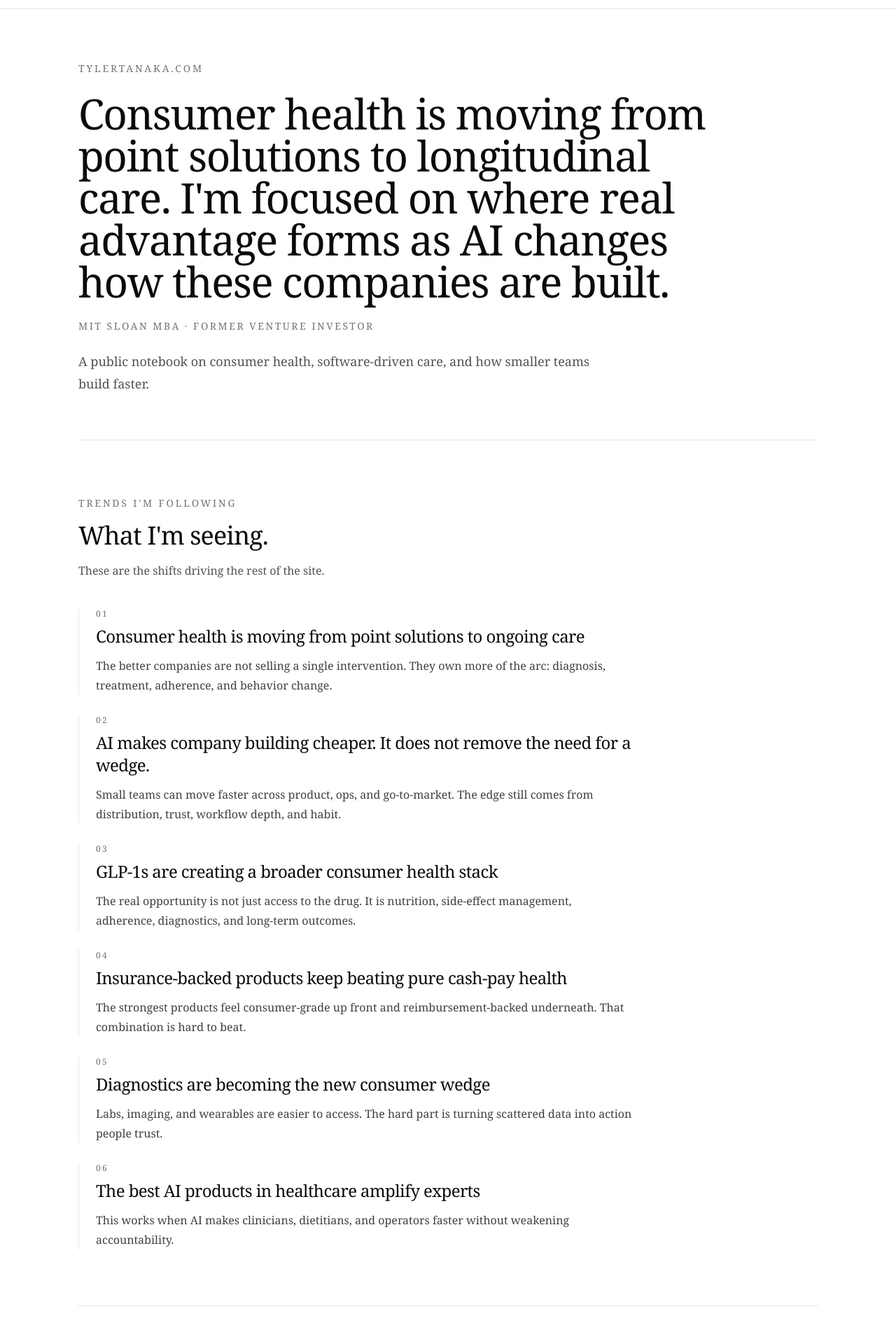
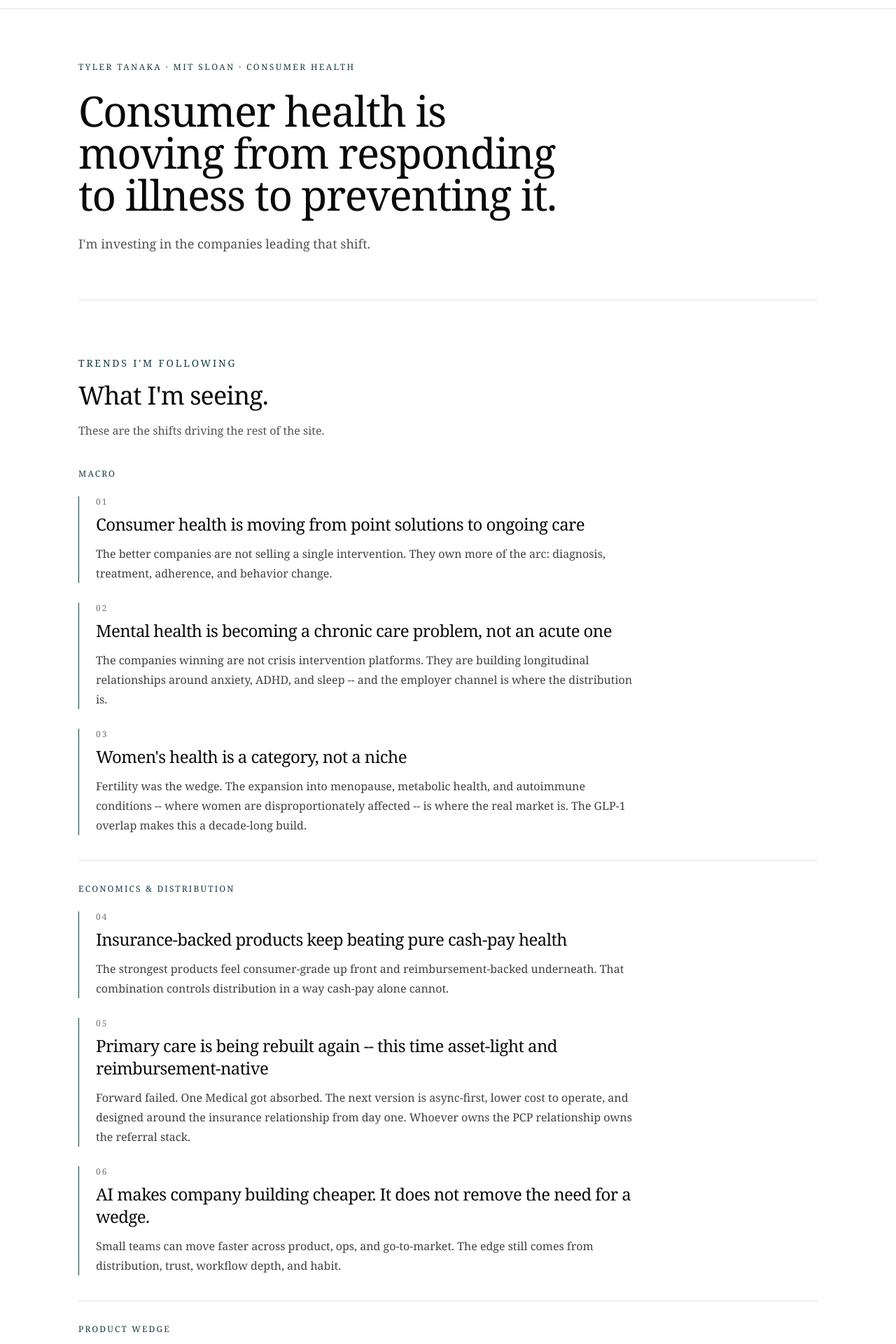
Before and after one commit to sfburrito/tylertanakawebsite, a Next.js app: page / in a window 1280 px wide. Shown: the part 40-1960 px from the top of the page at 70% size. Built offline with nearby package versions, Linux system fonts and the light colour scheme.

Commit message:
more writing updates

```diff
--- a/app/page.js
+++ b/app/page.js
@@ -8,34 +8,65 @@ function Mark({ label }) {
 
 const trends = [
   {
+    category: "Macro",
     title: "Consumer health is moving from point solutions to ongoing care",
     detail:
       "The better companies are not selling a single intervention. They own more of the arc: diagnosis, treatment, adherence, and behavior change."
   },
   {
+    category: "Macro",
+    title: "Mental health is becoming a chronic care problem, not an acute one",
+    detail:
+      "The companies winning are not crisis intervention platforms. They are building longitudinal relationships around anxiety, ADHD, and sleep -- and the employer channel is where the distribution is."
+  },
+  {
+    category: "Macro",
+    title: "Women's health is a category, not a niche",
+    detail:
+      "Fertility was the wedge. The expansion into menopause, metabolic health, and autoimmune conditions -- where women are disproportionately affected -- is where the real market is. The GLP-1 overlap makes this a decade-long build."
+  },
+  {
+    category: "Economics & Distribution",
+    title: "Insurance-backed products keep beating pure cash-pay health",
+    detail:
+      "The strongest products feel consumer-grade up front and reimbursement-backed underneath. That combination controls distribution in a way cash-pay alone cannot."
+  },
+  {
+    category: "Economics & Distribution",
+    title:
+      "Primary care is being rebuilt again -- this time asset-light and reimbursement-native",
+    detail:
+      "Forward failed. One Medical got absorbed. The next version is async-first, lower cost to operate, and designed around the insurance relationship from day one. Whoever owns the PCP relationship owns the referral stack."
+  },
+  {
+    category: "Economics & Distribution",
     title: "AI makes company building cheaper. It does not remove the need for a wedge.",
     detail:
       "Small teams can move faster across product, ops, and go-to-market. The edge still comes from distribution, trust, workflow depth, and habit."
   },
   {
-    title: "GLP-1s are creating a broader consumer health stack",
+    category: "Product Wedge",
+    title: "Diagnostics are becoming the front door, not the follow-up",
     detail:
-      "The real opportunity is not just access to the drug. It is nutrition, side-effect management, adherence, diagnostics, and long-term outcomes."
+      "Labs, imaging, and wearables are easier to access than ever. The hard part is building the interpretation layer that turns scattered data into action people trust and act on."
   },
   {
-    title: "Insurance-backed products keep beating pure cash-pay health",
+    category: "Product Wedge",
+    title: "GLP-1s are a commodity. The outcomes infrastructure around them is not.",
     detail:
-      "The strongest products feel consumer-grade up front and reimbursement-backed underneath. That combination is hard to beat."
+      "The real opportunity is not access to the drug. It is nutrition, side-effect management, adherence, diagnostics, and the longitudinal care layer that makes the drug actually work."
   },
   {
-    title: "Diagnostics are becoming the new consumer wedge",
+    category: "Moats",
+    title: "AI works in healthcare when it makes experts faster, not optional",
     detail:
-      "Labs, imaging, and wearables are easier to access. The hard part is turning scattered data into action people trust."
+      "The products gaining real traction are not replacing clinicians or dietitians. They are compressing the time and cost of expert judgment while keeping accountability intact."
   },
   {
-    title: "The best AI products in healthcare amplify experts",
+    category: "Moats",
+    title: "Consumer trust in health data is a moat, not a feature",
     detail:
-      "This works when AI makes clinicians, dietitians, and operators faster without weakening accountability."
+      "The companies that own longitudinal health relationships -- where someone voluntarily shares labs, wearable data, and symptoms over time -- have a compounding data advantage that is genuinely hard to replicate. This is the infrastructure thesis underneath everything else."
   }
 ];
 
@@ -185,6 +216,18 @@ const operatorStack = [
   }
 ];
 
+const groupedTrends = Object.entries(
+  trends.reduce((groups, trend) => {
+    if (!groups[trend.category]) {
+      groups[trend.category] = [];
+    }
+    groups[trend.category].push(trend);
+    return groups;
+  }, {})
+);
+
+const accent = "#183C40";
+
 export default function HomePage() {
   return (
     <main className="min-h-screen bg-white text-neutral-950">
@@ -195,16 +238,16 @@ export default function HomePage() {
           </a>
           <nav className="overflow-x-auto">
             <div className="flex min-w-max items-center gap-5 text-sm text-neutral-600">
-              <a href="#trends" className="whitespace-nowrap hover:text-neutral-950">
+              <a href="#trends" className="whitespace-nowrap">
                 Trends
               </a>
-              <a href="#companies" className="whitespace-nowrap hover:text-neutral-950">
+              <a href="#companies" className="whitespace-nowrap">
                 Companies
               </a>
-              <a href="#tools" className="whitespace-nowrap hover:text-neutral-950">
+              <a href="#tools" className="whitespace-nowrap">
                 Tools
               </a>
-              <a href="#about" className="whitespace-nowrap hover:text-neutral-950">
+              <a href="#about" className="whitespace-nowrap">
                 About
               </a>
             </div>
@@ -214,26 +257,26 @@ export default function HomePage() {
 
       <div id="top" className="mx-auto max-w-6xl px-6 pt-24 pb-14 sm:px-8 sm:pt-28 sm:pb-20 lg:px-12 lg:pt-32 lg:pb-24">
         <section className="border-b border-neutral-200 pb-14 sm:pb-16 scroll-mt-24">
-          <p className="text-sm uppercase tracking-[0.2em] text-neutral-500">
-            tylertanaka.com
+          <p
+            className="text-xs uppercase tracking-[0.2em] font-medium mb-6"
+            style={{ color: accent }}
+          >
+            TYLER TANAKA &middot; MIT SLOAN &middot; CONSUMER HEALTH
           </p>
           <h1 className="mt-6 max-w-4xl text-4xl font-medium tracking-tight text-balance sm:text-5xl lg:text-6xl">
-            Consumer health is moving from point solutions to longitudinal care.
-            I&apos;m focused on where real advantage forms as AI changes how these
-            companies are built.
+            Consumer health is moving from responding to illness to preventing it.
           </h1>
-          <p className="mt-6 text-sm uppercase tracking-[0.18em] text-neutral-500">
-            MIT Sloan MBA · Former venture investor
-          </p>
           <p className="mt-6 max-w-3xl text-base leading-7 text-neutral-600 sm:text-lg sm:leading-8">
-            A public notebook on consumer health, software-driven care, and how
-            smaller teams build faster.
+            I&apos;m investing in the companies leading that shift.
           </p>
         </section>
 
         <section id="trends" className="scroll-mt-24 py-14 sm:py-20">
           <div className="max-w-3xl">
-            <p className="text-sm uppercase tracking-[0.2em] text-neutral-500">
+            <p
+              className="text-sm uppercase tracking-[0.2em]"
+              style={{ color: accent }}
+            >
               Trends I&apos;m Following
             </p>
             <h2 className="mt-4 text-3xl font-medium tracking-tight sm:text-4xl">
@@ -244,14 +287,32 @@ export default function HomePage() {
             </p>
           </div>
 
-          <div className="mt-10 space-y-6 sm:space-y-7">
-            {trends.map((trend, index) => (
+          <div className="mt-10 space-y-8 sm:space-y-9">
+            {groupedTrends.map(([category, group], groupIndex) => {
+              const startIndex = trends.findIndex(
+                (trend) => trend.title === group[0].title
+              );
+
+              return (
+                <div
+                  key={category}
+                  className={groupIndex === 0 ? "" : "border-t border-neutral-200 pt-8"}
+                >
+                  <p
+                    className="text-xs uppercase tracking-[0.18em] font-medium"
+                    style={{ color: accent }}
+                  >
+                    {category}
+                  </p>
+                  <div className="mt-6 space-y-6 sm:space-y-7">
+                    {group.map((trend, index) => (
                       <article
                         key={trend.title}
-                className="border-l border-neutral-200 pl-5 sm:pl-6"
+                        className="border-l pl-5 sm:pl-6"
+                        style={{ borderColor: accent }}
                       >
                         <p className="text-xs uppercase tracking-[0.18em] text-neutral-500">
-                  0{index + 1}
+                          {(startIndex + index + 1).toString().padStart(2, "0")}
                         </p>
                         <h3 className="mt-2 max-w-3xl text-xl font-medium tracking-tight text-neutral-950 sm:text-2xl">
                           {trend.title}
@@ -262,11 +323,18 @@ export default function HomePage() {
                       </article>
                     ))}
                   </div>
+                </div>
+              );
+            })}
+          </div>
         </section>
 
         <section id="companies" className="scroll-mt-24 border-t border-neutral-200 py-14 sm:py-20">
           <div className="max-w-3xl">
-            <p className="text-sm uppercase tracking-[0.2em] text-neutral-500">
+            <p
+              className="text-sm uppercase tracking-[0.2em]"
+              style={{ color: accent }}
+            >
               Companies I&apos;m Tracking
             </p>
             <h2 className="mt-4 text-3xl font-medium tracking-tight sm:text-4xl">
@@ -309,7 +377,10 @@ export default function HomePage() {
 
         <section id="tools" className="scroll-mt-24 border-t border-neutral-200 py-14 sm:py-20">
           <div className="max-w-3xl">
-            <p className="text-sm uppercase tracking-[0.2em] text-neutral-500">
+            <p
+              className="text-sm uppercase tracking-[0.2em]"
+              style={{ color: accent }}
+            >
               AI Operator Stack
             </p>
             <h2 className="mt-4 text-3xl font-medium tracking-tight sm:text-4xl">
@@ -370,21 +441,42 @@ export default function HomePage() {
 
         <section id="about" className="scroll-mt-24 border-t border-neutral-200 pt-14 sm:pt-20">
           <div className="max-w-3xl">
-            <p className="text-sm uppercase tracking-[0.2em] text-neutral-500">
-              About Me
+            <p
+              className="text-sm uppercase tracking-[0.2em]"
+              style={{ color: accent }}
+            >
+              About
             </p>
             <h2 className="mt-4 text-3xl font-medium tracking-tight sm:text-4xl">
               How I think about consumer health.
             </h2>
             <p className="mt-6 max-w-3xl text-base leading-7 text-neutral-700 sm:text-lg sm:leading-8">
-              I&apos;m Tyler Tanaka. This site is where I document the companies,
-              market shifts, and execution patterns I keep coming back to.
+              I&apos;m Tyler Tanaka, an MBA candidate at MIT Sloan and a former
+              investor at Translink Capital, where I helped build the firm&apos;s
+              consumer health practice and worked on Series A investments across
+              health and wellness.
             </p>
             <p className="mt-4 max-w-3xl text-base leading-7 text-neutral-700 sm:text-lg sm:leading-8">
-              My focus is consumer health first. AI matters here as a force that
-              changes speed, workflows, and defensibility. The goal is simple:
-              make the thinking legible and start better conversations.
+              Before venture, I worked in M&amp;A diligence at EY, which shaped
+              how I think about infrastructure, business models, and what sits
+              underneath consumer-facing products.
             </p>
+            <p className="mt-4 max-w-3xl text-base leading-7 text-neutral-700 sm:text-lg sm:leading-8">
+              This site is where I work through the market shifts I keep coming
+              back to. If anything here overlaps with what you&apos;re building or
+              investing in, I&apos;d like to hear about it.
+            </p>
+
+            <div className="mt-8 flex flex-col gap-3 border-t border-neutral-200 pt-6 text-sm text-neutral-600 sm:flex-row sm:items-center sm:justify-between">
+              <a
+                href="mailto:tanaka5@mit.edu"
+                className="underline underline-offset-4"
+                style={{ color: accent }}
+              >
+                tanaka5@mit.edu
+              </a>
+              <p>MIT Sloan - Class of 2026</p>
+            </div>
           </div>
         </section>
       </div>
```
Lines whose indentation alone changed are shown as unchanged.
